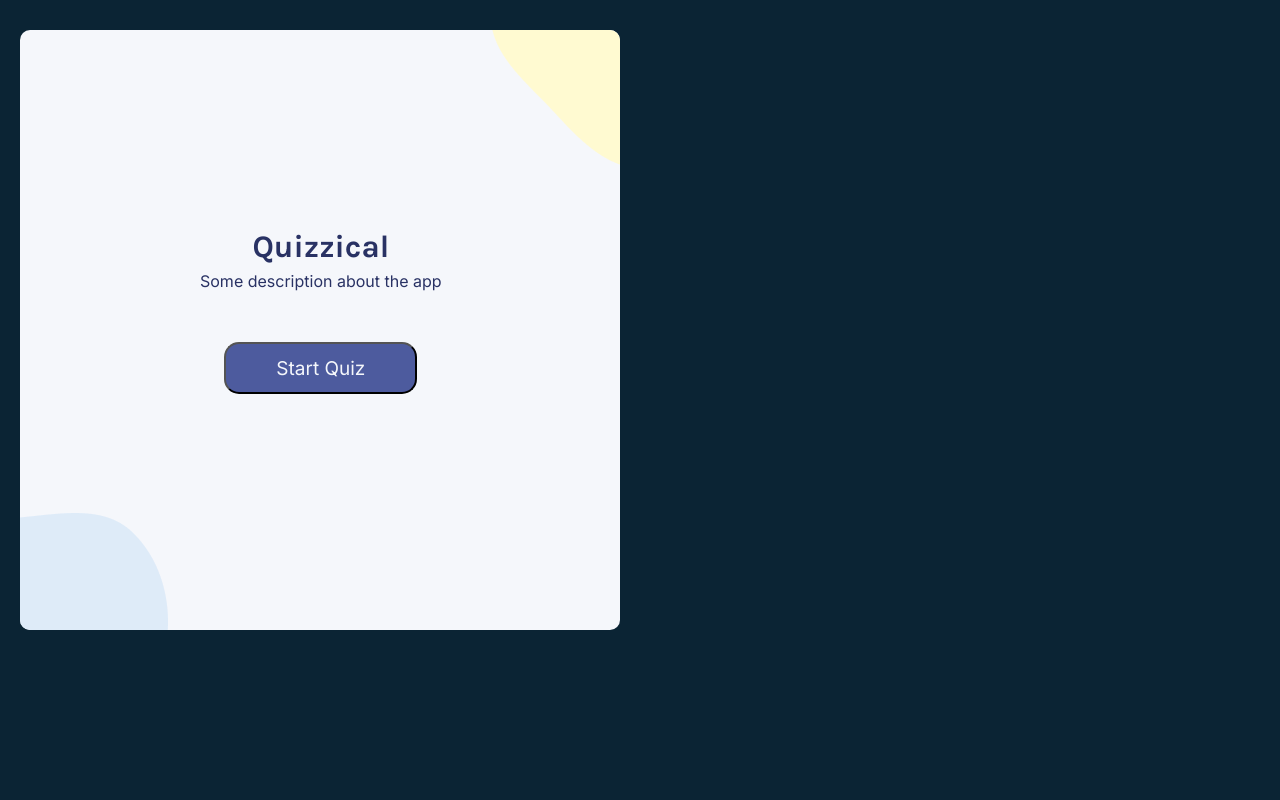
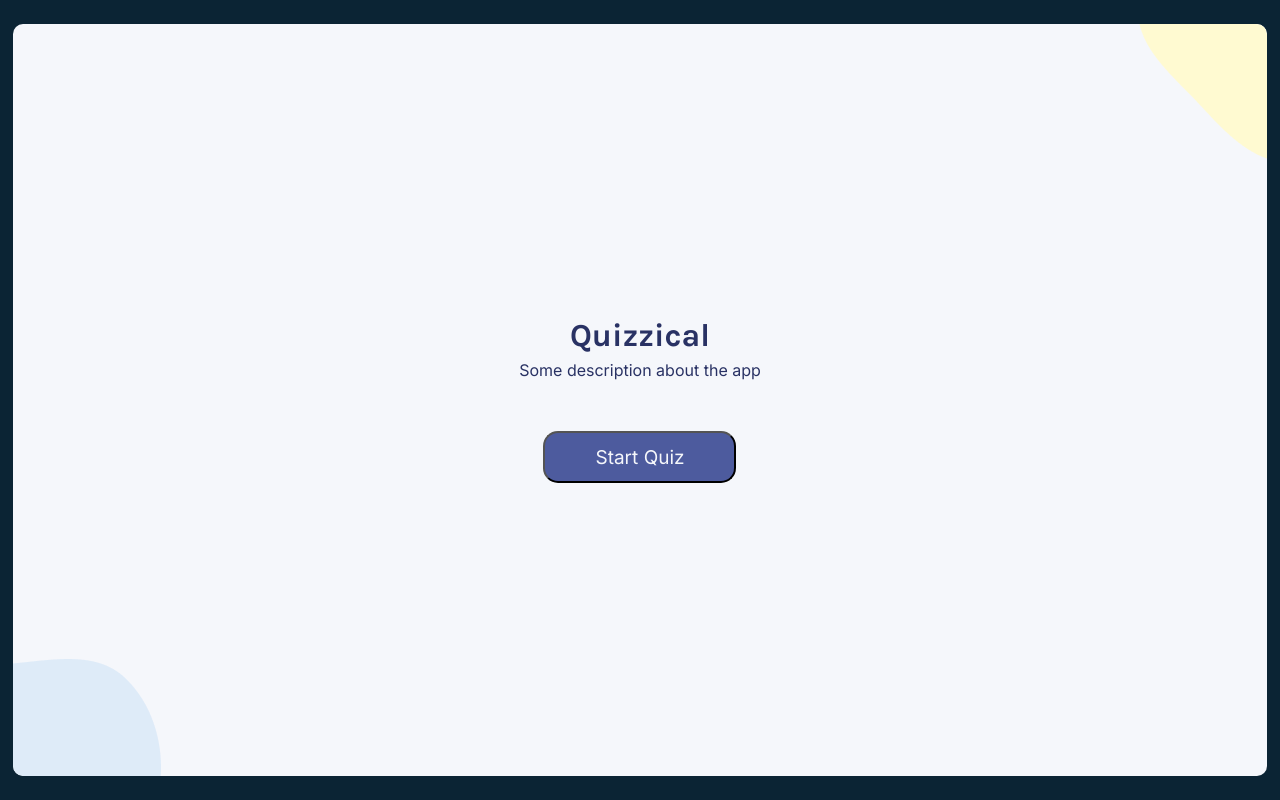
Before and after one commit to rchidest/quizzical, a React (Vite) app: page / in a window 1280 px wide. Built offline with nearby package versions, Linux system fonts and the light colour scheme.

Commit message:
enabled scrolling

```diff
--- a/src/index.css
+++ b/src/index.css
@@ -9,28 +9,28 @@ body {
 
 main {
   position: relative;
-  width: 600px;
-  height: 600px;
-  left: 20px;
-  top: 30px;
+  width: 98vw;
+  height: 94vh;
+  left: 1vw;
+  top: 3vh;
   background: #f5f7fb;
   border-radius: 10px;
-  /* display: flex;
-  justify-content: space-around;
-  align-items: center;
-  flex-direction: column; */
+  display: flex;
+  justify-content: center;
+  overflow: scroll;
+  /* border: 2px solid greenyellow; */
 }
 
 /* intro page */
 .intro {
-  position: absolute;
-  top: 33%;
-  left: 30%;
-  margin: 0;
+  /* position: absolute; */
+  /* top: 33%; */
+  /* left: 33%; */
+  /* margin-bottom: 50px; */
   display: flex;
   flex-direction: column;
   align-items: center;
-  justify-content: space-between;
+  justify-content: center;
   /* border: 2px solid peru; */
 }
 .title {
@@ -38,7 +38,7 @@ main {
   font-family: "Karla";
   font-style: normal;
   font-weight: 700;
-  font-size: 31.25px;
+  font-size: 32px;
   line-height: 37px;
   text-align: center;
   color: #293264;
@@ -133,10 +133,13 @@ main {
   top: 3.5%;
   width: 80%;
   height: 90%;
+  font-family: "Karla";
+  font-style: normal;
   display: flex;
   flex-direction: column;
   align-items: center;
   justify-content: flex-start;
+  overflow: scroll;
   /* border: 2px solid red; */
 }
 .quiz-header {
@@ -146,8 +149,7 @@ main {
 }
 .current-category {
   /* margin-top: 10px; */
-  font-family: "Karla";
-  font-style: normal;
+  font-family: inherit;
   font-weight: 300;
   font-size: 15px;
   text-align: center;
@@ -157,8 +159,7 @@ main {
 }
 .current-difficulty {
   margin-top: 10px;
-  font-family: "Karla";
-  font-style: normal;
+  font-family: inherit;
   font-weight: 300;
   font-size: 15px;
   text-align: center;
@@ -168,8 +169,7 @@ main {
 }
 .question {
   margin-top: 18px;
-  font-family: "Karla";
-  font-style: normal;
+  /* font-family: "Karla"; */
   font-weight: 700;
   font-size: 15px;
   /* line-height: 19px; */
@@ -178,8 +178,6 @@ main {
 .answers {
   margin-top: 5px;
   width: 100%;
-  font-family: "Inter";
-  font-style: normal;
   text-align: center;
   color: #293264;
   display: flex;
@@ -209,10 +207,11 @@ main {
 /* quiz buttons */
 .quiz-btn {
   margin-top: 20px;
+  margin-bottom: 20px;
   width: 130px;
   /* height: 35px; */
-  font-family: "Inter";
-  font-style: normal;
+  font-family: inherit;
+  /* font-style: normal; */
   font-weight: 700;
   font-size: 15px;
   /* line-height: 12px; */
@@ -229,8 +228,8 @@ main {
   justify-content: space-around;
 }
 .answer-score {
-  font-family: "Inter";
-  font-style: normal;
+  /* font-family: "Inter"; */
+  /* font-style: normal; */
   font-weight: 700;
   font-size: 12.8px;
   line-height: 15px;
```
